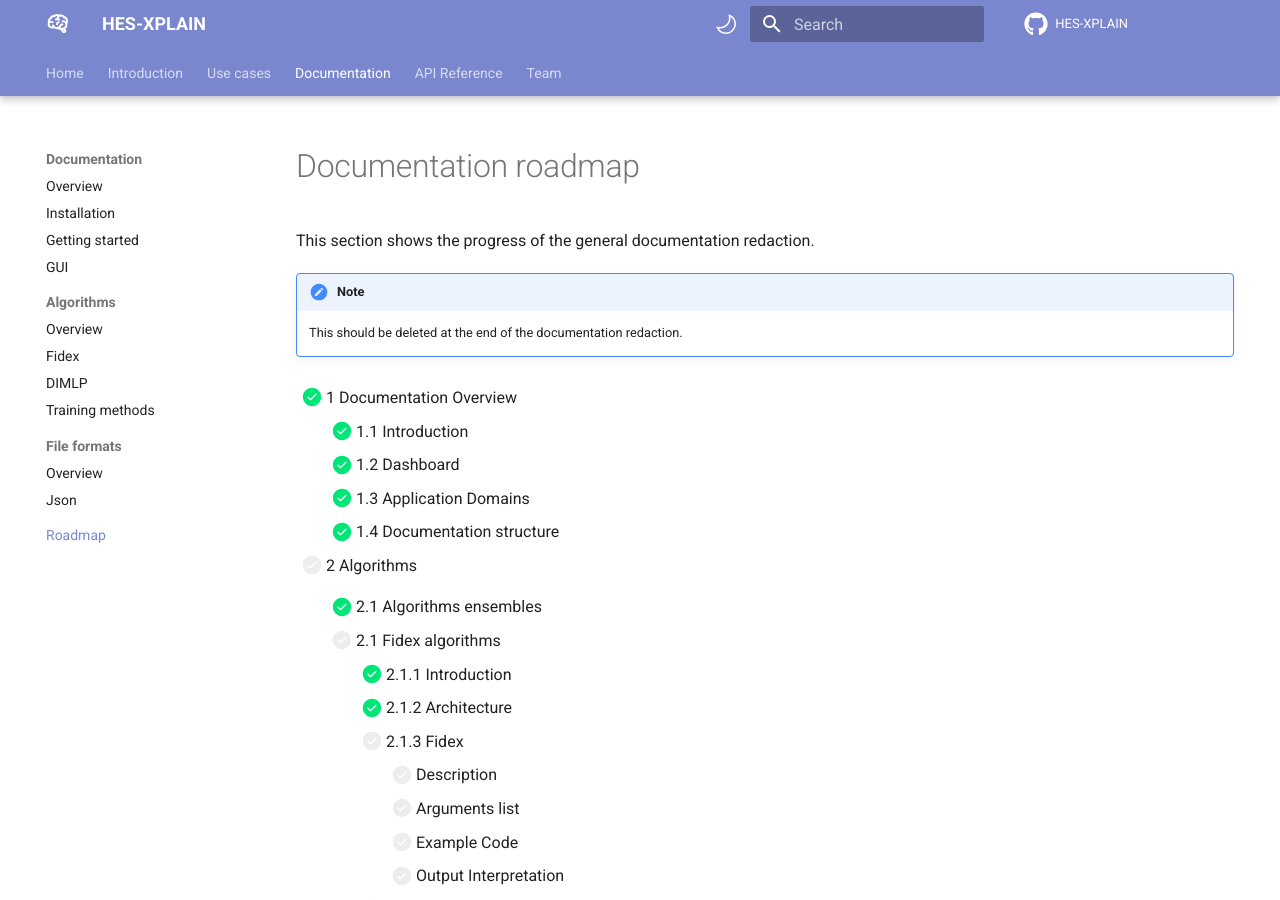
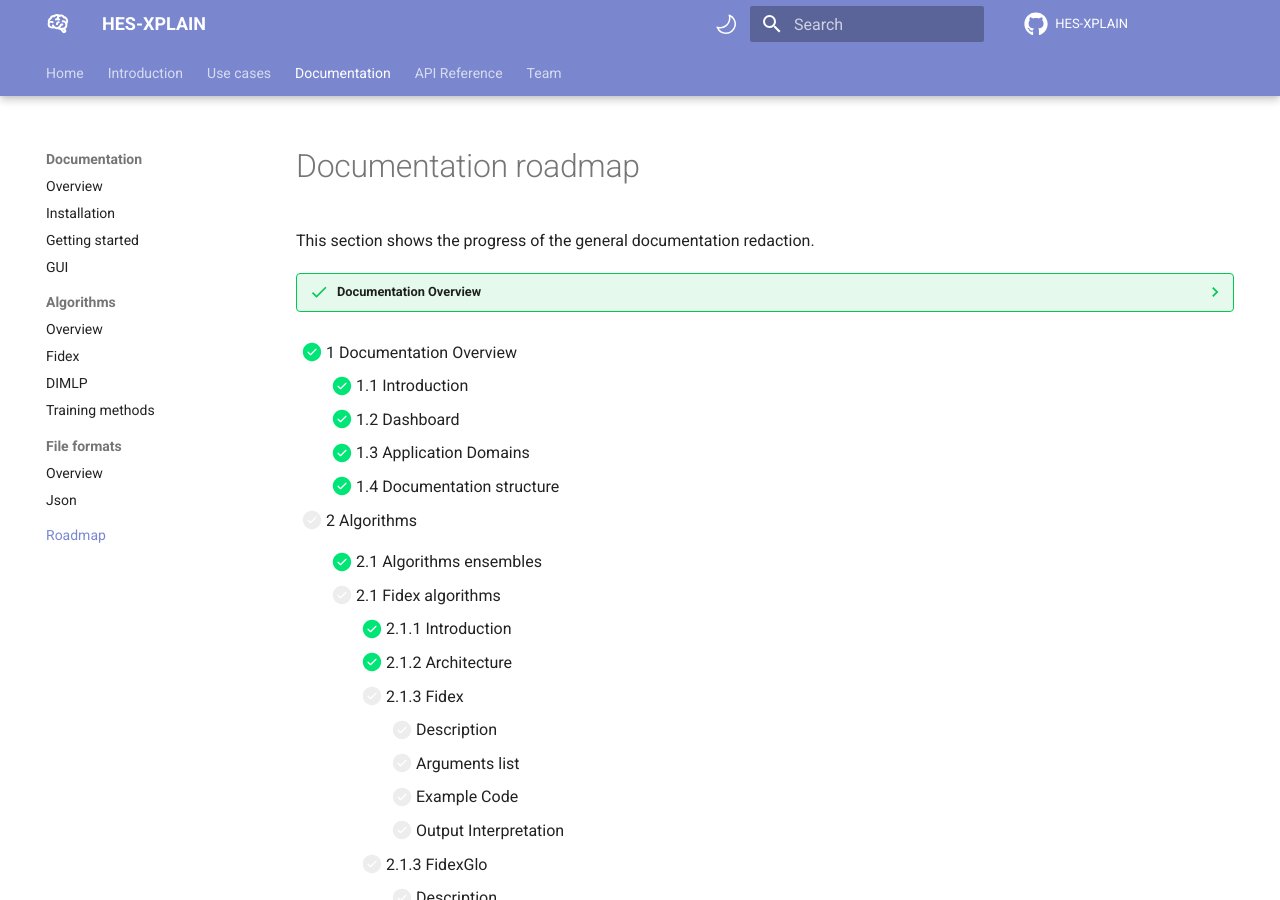
Before and after one commit to HES-XPLAIN/hes-xplain.github.io, an MkDocs documentation site: the page built from docs/documentation/roadmap.md, in a window 1280 px wide and 900 px high. Built offline with MkDocs 1.6.1 and Material for MkDocs 9.7.7, drawn with Linux system fonts in a browser that asks for light colours; comment, search, counter and statistics services are not loaded.

Commit message:
Updated roadmap

```diff
--- a/docs/documentation/roadmap.md
+++ b/docs/documentation/roadmap.md
@@ -2,8 +2,11 @@
 
 This section shows the progress of the general documentation redaction.
 
-!!! note
-    This should be deleted at the end of the documentation redaction.
+??? success "Documentation Overview"
+    - [x] 1 Documentation Overview
+        * [x] 1.1 Dashboard
+        * [x] 1.2 Application domains
+        * [x] 1.3 Documentation structure
 
 - [x] 1 Documentation Overview
     * [x] 1.1 Introduction
```
